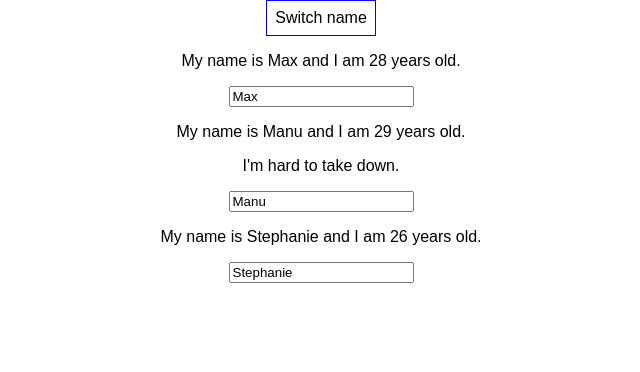
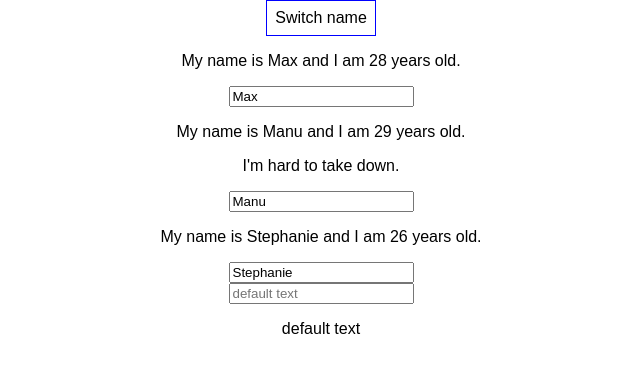
Before and after one commit to jbaisden/React-Complete-Guide, a React (Create React App) app: page / in a window 1280 px wide. Shown: the top 372 px of the page, without its empty margins (319-959 px from the left). Built offline with nearby package versions, Linux system fonts and the light colour scheme.

Commit message:
Added code for Assignment 1

```diff
--- a/src/App.js
+++ b/src/App.js
@@ -1,6 +1,8 @@
 import React, { Component } from 'react';
 import './App.css';
 import Person from './Person/Person'
+import Input from './InputComp/Input'
+import Output from './OutputComp/Output'
 
 class App extends Component {
 
@@ -9,7 +11,7 @@ state = {
     { name: 'Max', age: 28 },
     { name: 'Manu', age: 29 },
     { name: 'Stephanie', age: 26 }
-  ]
+  ], username:'default text'
 }
 
 switchNameHandler = (newName) => {
@@ -31,6 +33,13 @@ nameChangedHandler = (event) => {
       { name: 'Katie', age: 26 }
     ]
   })
+}
+
+inputChangedHandler = (event) => {
+  this.setState({
+    username:event.target.value
+  })
+  console.log(event.target.value)
 }
 
   render() {
@@ -61,6 +70,9 @@ nameChangedHandler = (event) => {
           <Person
           name={this.state.persons[2].name}
           age={this.state.persons[2].age} />
+
+        <Input changed={this.inputChangedHandler } username={this.state.username}  />
+        <Output username={this.state.username} />
         </div>
       );
       // return React.createElement('div', {className: 'App'}, React.createElement('h1', null, 'Hi I\'m a react app!!!'));
--- /dev/null
+++ b/src/InputComp/Input.js
@@ -0,0 +1,9 @@
+import React from 'react';
+
+const input = (props) => {
+    return (
+            <input type="text" onChange={props.changed} placeholder={props.username} />
+    )
+};
+
+export default input;
--- /dev/null
+++ b/src/OutputComp/Output.js
@@ -0,0 +1,11 @@
+import React from 'react';
+
+const output = (props) => {
+    return (
+        <div>
+            <p>{props.username}</p>
+        </div>
+    )
+};
+
+export default output;
```
